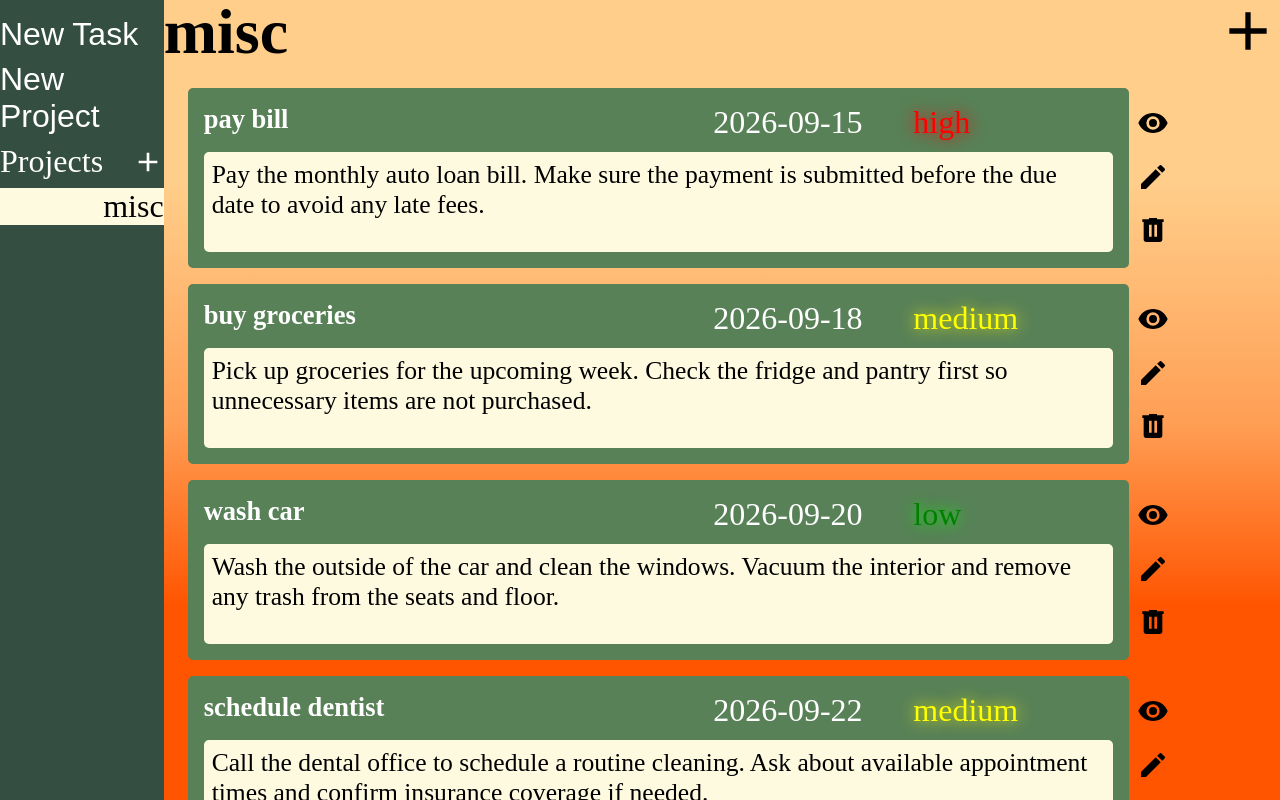
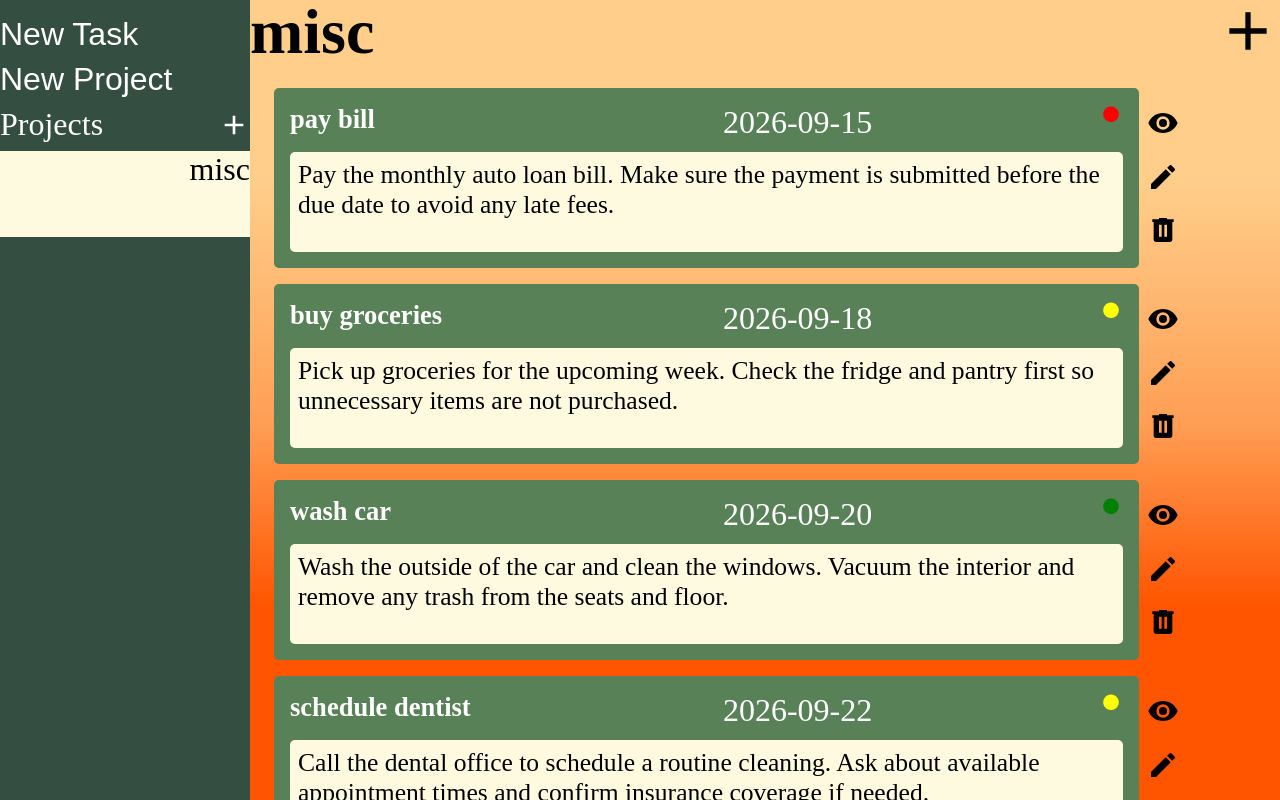
Before and after one commit to taimankj/todo-list, a website built with webpack: page src/template.html in a window 1280 px wide. Both pictures are taken after a click on the button 147 px from the left and 161 px from the top of the page. Built offline with nearby package versions, Linux system fonts and the light colour scheme.

Commit message:
Created functionality to create new project

```diff
--- a/src/index.js
+++ b/src/index.js
@@ -1,11 +1,41 @@
 import "./styles.css";
 import "./task-card-styles.css";
+import "./input-styling.css";
 import { Project } from "./scripts/classes/project.js";
 import { Task } from "./scripts/classes/task.js";
 import { initializeDefault } from "./scripts/initialize-default.js";
-import { renderProject, loadProjects } from "./scripts/dom-rendering.js";
-import { grabProject } from "./scripts/local-storage-api.js";
+import {
+  renderProject,
+  loadProjects,
+  appendProjectSubmission,
+  removeProjectSubmission,
+} from "./scripts/dom-rendering.js";
+import { grabProject, storeProject } from "./scripts/local-storage-api.js";
 
 initializeDefault();
 loadProjects();
 renderProject(grabProject("misc"));
+
+const newProj = document.querySelector("#new-project-btn");
+
+newProj.addEventListener("click", (e) => {
+  appendProjectSubmission();
+  const inputBox = document.querySelector("#new-project");
+  newProj.disabled = true;
+
+  inputBox.focus();
+  inputBox.addEventListener("focusout", (e) => {
+    newProj.disabled = false;
+    removeProjectSubmission();
+  });
+  inputBox.addEventListener("keydown", (e) => {
+    if (e.key === "Enter") {
+      let projTitle = e.target.value;
+      const newProj = new Project(projTitle);
+      storeProject(newProj);
+      renderProject(grabProject(projTitle));
+
+      loadProjects();
+    }
+  });
+});
--- /dev/null
+++ b/src/input-styling.css
@@ -0,0 +1,12 @@
+#new-project {
+  background-color: transparent;
+  font-size: 1rem;
+  font-family: serif;
+  text-align: end;
+}
+
+#new-project:focus {
+  outline: none;
+  box-shadow: none;
+  border: 1px solid transparent;
+}
--- a/src/scripts/dom-rendering.js
+++ b/src/scripts/dom-rendering.js
@@ -1,5 +1,7 @@
 // script will parse projects and tasks from localStorage
+import { isWednesday } from "date-fns";
 import { grabProjectTitles } from "./local-storage-api.js";
+import { configureProjInput } from "./element-configs.js";
 
 // get project in localStorage
 // render project and associated tasks onto main pane
@@ -8,6 +10,7 @@ function renderProject(project) {
   projectTitleContainer.innerText = project.title;
 
   const tasksContainer = document.querySelector(".project-tasks");
+  removeChildren(tasksContainer);
 
   project.tasks.forEach((task) => {
     const taskRootContainer = document.createElement("article");
@@ -29,7 +32,7 @@ function renderProject(project) {
 
     taskTitleContainer.innerText = task.title;
     dateContainer.innerText = task.date;
-    priorityContainer.innerText = task.priority;
+    priorityContainer.innerText = ".";
     descriptionContainer.innerText = task.description;
 
     taskInfoContainer.appendChild(taskTitleContainer);
@@ -42,6 +45,12 @@ function renderProject(project) {
 
     tasksContainer.appendChild(taskRootContainer);
   });
+}
+
+function removeChildren(parent) {
+  while (parent.firstChild) {
+    parent.removeChild(parent.firstChild);
+  }
 }
 
 function appendTaskActions(taskContainer) {
@@ -73,6 +82,8 @@ function loadProjects() {
   const projects = grabProjectTitles();
   const projectNavContainer = document.querySelector(".my-projects");
 
+  removeChildren(projectNavContainer);
+
   projects.forEach((projectTitle) => {
     const projectTitleContainer = document.createElement("li");
     projectTitleContainer.innerText = projectTitle;
@@ -80,4 +91,32 @@ function loadProjects() {
   });
 }
 
-export { renderProject, loadProjects };
+function appendProjectSubmission() {
+  const projectsPane = document.querySelector(".my-projects");
+  const projectInput = createProjectInput();
+  projectsPane.appendChild(projectInput);
+}
+
+function createProjectInput() {
+  const inputWrapper = document.createElement("li");
+  const inputBox = document.createElement("input");
+
+  configureProjInput(inputBox);
+
+  inputWrapper.appendChild(inputBox);
+  return inputWrapper;
+}
+
+function removeProjectSubmission(projInput) {
+  const newProjContainer = document.querySelector("#new-project").parentNode;
+  if (!newProjContainer) {
+    newProjContainer.parentNode.removeChild(newProjContainer);
+  }
+}
+
+export {
+  renderProject,
+  loadProjects,
+  appendProjectSubmission,
+  removeProjectSubmission,
+};
--- /dev/null
+++ b/src/scripts/element-configs.js
@@ -0,0 +1,9 @@
+function configureProjInput(projBox) {
+  projBox.setAttribute("type", "text");
+  projBox.setAttribute("minlength", "1");
+  projBox.setAttribute("maxlength", "10");
+  projBox.required = true;
+  projBox.id = "new-project";
+}
+
+export { configureProjInput };
--- a/src/task-card-styles.css
+++ b/src/task-card-styles.css
@@ -43,21 +43,26 @@
 
 .task-priority {
   grid-area: task-priority;
+  display: flex;
+  justify-content: end;
+  align-items: end;
+  font-weight: 900;
+  font-size: 3rem;
 }
 
 .priority-high {
   color: red;
-  text-shadow: rgba(255, 0, 0, 1) 0px 0px 16px;
+  /* text-shadow: rgba(255, 0, 0, 1) 0px 0px 16px; */
 }
 
 .priority-medium {
   color: yellow;
-  text-shadow: rgb(255, 255, 0) 0px 0px 16px;
+  /* text-shadow: rgb(255, 255, 0) 0px 0px 16px; */
 }
 
 .priority-low {
   color: green;
-  text-shadow: rgb(0, 255, 0) 0px 0px 16px;
+  /* text-shadow: rgb(0, 255, 0) 0px 0px 16px; */
 }
 
 .task-description {
```
